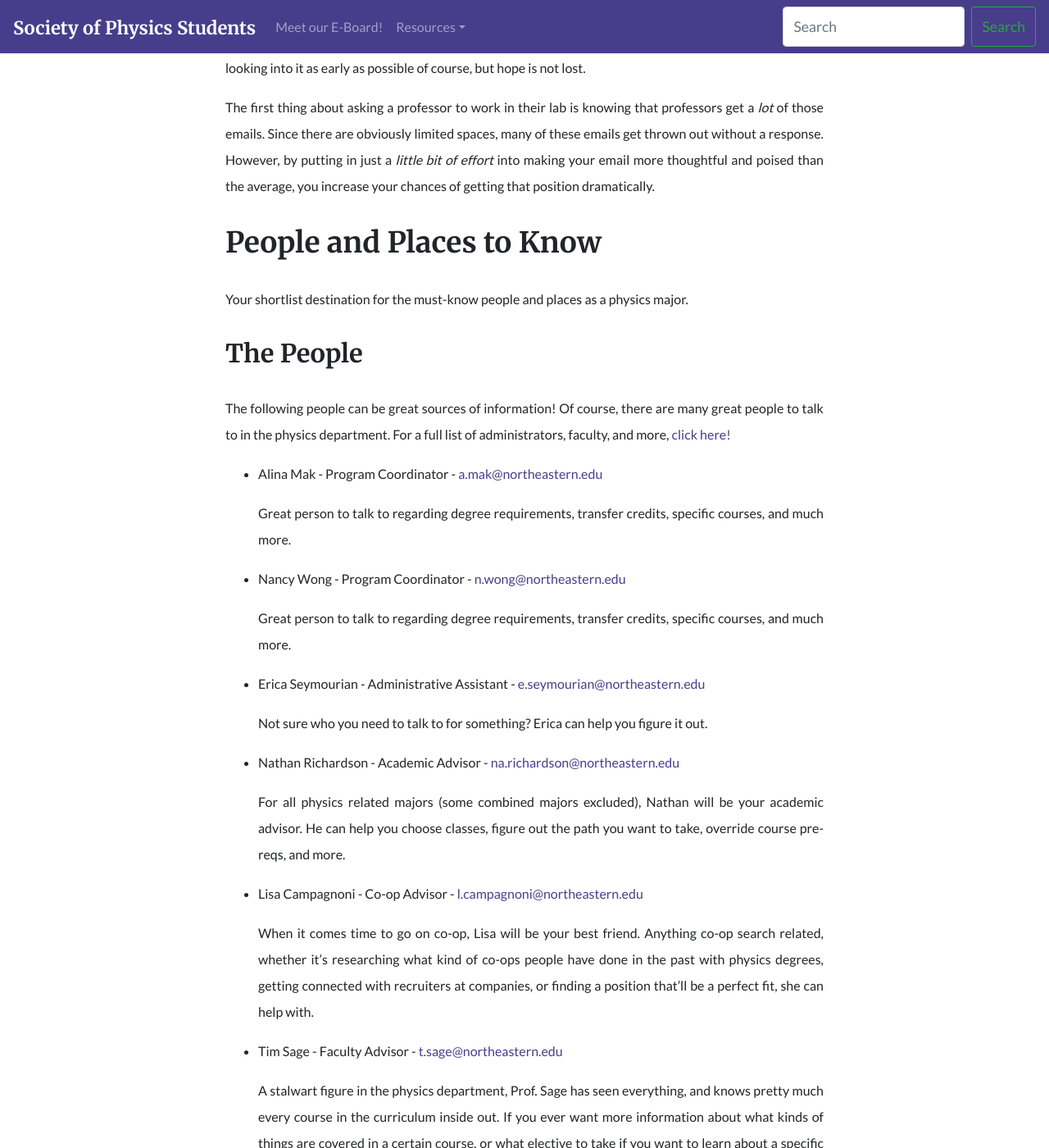
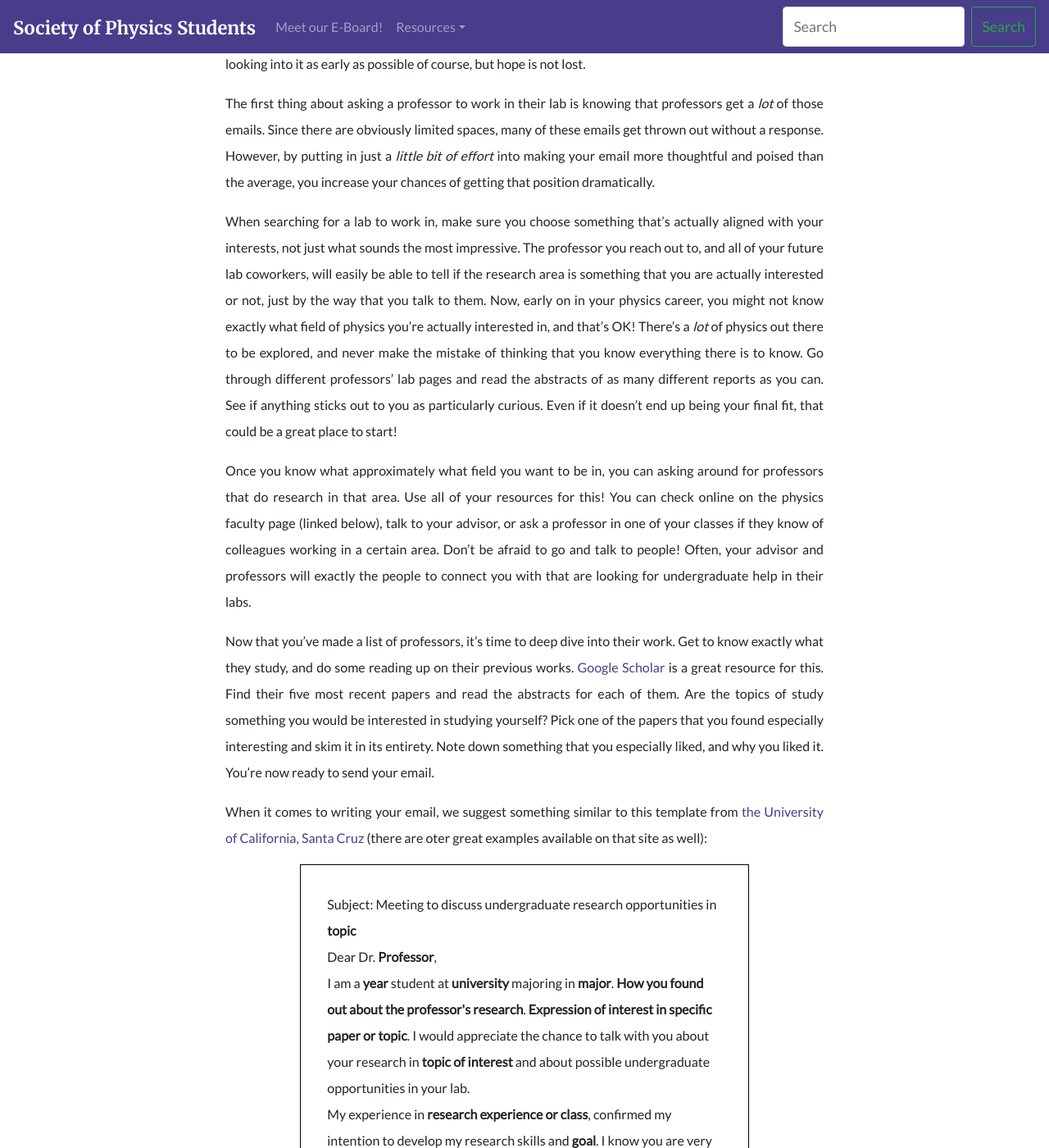
Before and after one commit to vegajustin26/sps-website, a Jekyll site: the page built from pages/physics.md, in a window 1280 px wide and 1400 px high, scrolled down 1708 px. Shown: the whole window at 82% size. Built offline with Jekyll 4.4.1, drawn with Linux system fonts in a browser that asks for light colours; nearby versions of some CDN libraries; some of the changed text lies outside the part shown.

Commit message:
complete second faq

```diff
--- a/pages/physics.md
+++ b/pages/physics.md
@@ -1,11 +1,11 @@
 ---
 layout: page
-title: New to Physics at Northeastern?
-permalink: /newcomers/
+title: New to the Physics Major?
+permalink: /freshman-faqs/
 tags: resources
 ---
 
-## Freshman FAQS
+### Freshman FAQS
 
 *Should I be a physics major?*
 
@@ -33,12 +33,42 @@ First of all, don't stress if you're reading this as not-a-freshman-anymore, and
 
 The first thing about asking a professor to work in their lab is knowing that professors get a *lot* of those emails. Since there are obviously limited spaces, many of these emails get thrown out without a response. However, by putting in just a *little bit of effort* into making your email more thoughtful and poised than the average, you increase your chances of getting that position dramatically.
 
-## People and Places to Know
+When searching for a lab to work in, make sure you choose something that's actually aligned with your interests, not just what sounds the most impressive. The professor you reach out to, and all of your future lab coworkers, will easily be able to tell if the research area is something that you are actually interested or not, just by the way that you talk to them. Now, early on in your physics career, you might not know exactly what field of physics you're actually interested in, and that's OK! There's a *lot* of physics out there to be explored, and never make the mistake of thinking that you know everything there is to know. Go through different professors' lab pages and read the abstracts of as many different reports as you can. See if anything sticks out to you as particularly curious. Even if it doesn't end up being your final fit, that could be a great place to start!
+
+Once you know what approximately what field you want to be in, you can asking around for professors that do research in that area. Use all of your resources for this! You can check online on the physics faculty page (linked below), talk to your advisor, or ask a professor in one of your classes if they know of colleagues working in a certain area. Don't be afraid to go and talk to people! Often, your advisor and professors will exactly the people to connect you with that are looking for undergraduate help in their labs.
+
+Now that you've made a list of professors, it's time to deep dive into their work. Get to know exactly what they study, and do some reading up on their previous works. [Google Scholar](https://scholar.google.com) is a great resource for this. Find their five most recent papers and read the abstracts for each of them. Are the topics of study something you would be interested in studying yourself? Pick one of the papers that you found especially interesting and skim it in its entirety. Note down something that you especially liked, and why you liked it. You're now ready to send your email.
+
+When it comes to writing your email, we suggest something similar to this template from [the University of California, Santa Cruz](https://ugr.ue.ucsc.edu/email_examples) (there are oter great examples available on that site as well):
+
+<div class="letter">
+Subject:  Meeting to discuss undergraduate research opportunities in <b>topic</b>
+<br />
+Dear Dr. <b>Professor</b>,
+<br />
+I am a <b>year</b> student at <b>university</b> majoring in <b>major</b>. <b>How you found out about the professor's research</b>. <b>Expression of interest in specific paper or topic</b>. I would appreciate the chance to talk with you about your research in <b>topic of interest</b> and about possible undergraduate opportunities in your lab.
+<br />
+My  experience in <b>research experience or class</b>, confirmed my intention to develop my research skills and <b>goal</b>. I know you are very busy. We could schedule an appointment or I can drop by your office hours on <b>day and time</b>.
+<br />
+I have attached my resume and unofficial transcript.  Please let me know if there is any other information I can provide. I look forward to talking to you soon.
+<br />
+Best,
+
+<b>Name</b>
+</div>
+<br />
+
+Boom, it's out there! Now, all that's left is to wait for a response 😁
+
+It's important to remember that a lot can still happen from here. For one, you will probably not get a response right away. Professors are busy people, and sometimes emails slip by unnoticed for a while. Don't worry if it takes up to a week for them to respond. When you get your response, if they'd like to meet with you, great! Meet them in person and be sure to sell your dedication, interest, and most importantly, time available. If, however, you get an email back saying that the professor doesn't have space for another person in their lab, or that they don't believe it would be a great fit, don't be discouraged. It's not uncommon to have to email at least 5-10 professors before finding someone that's a good match, in your desired field, and open to taking undergraduates. Just begin the process again looking for someone new, and don't give up.
+
+
+### People and Places to Know
 [//]: # (Note for editors: the following is auto-generated from faculty.yml and places.yml)
 [//]: # (Also did you know this is how you can do a comment in markdown?)
 Your shortlist destination for the must-know people and places as a physics major.
 
-### The People
+#### The People
 
 The following people can be great sources of information! Of course, there are many great people to talk to in the physics department. For a full list of administrators, faculty, and more, [click here!](https://cos.northeastern.edu/physics/people/)
 
@@ -49,7 +79,7 @@ The following people can be great sources of information! Of course, there are m
 
 {% endfor %}
 
-### The Places
+#### The Places
 
 Here are some places you'll run into a lot.
 
```
